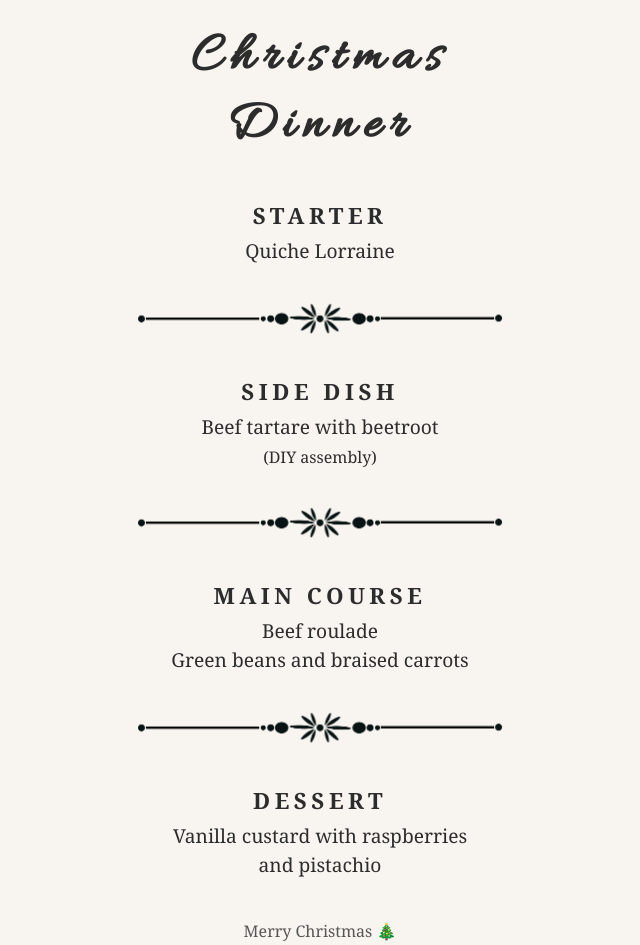
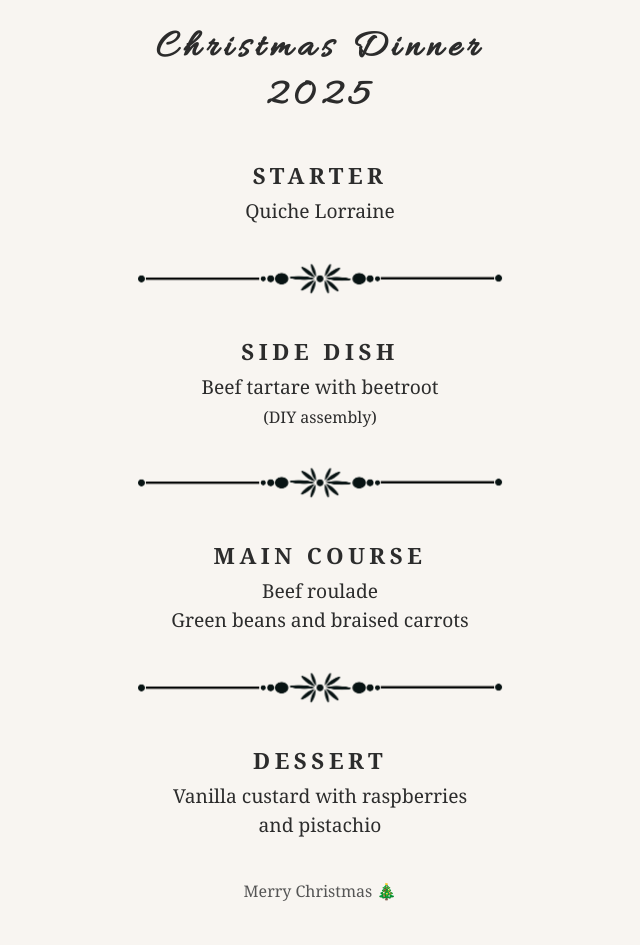
Before and after one commit to DAlexanderr/menu, a plain HTML site: page index.html in a window 1280 px wide. Shown: the whole page, without its empty margins (320-960 px from the left). Drawn offline with Linux system fonts and the light colour scheme; a web font is replaced by a local one.

Commit message:
Update heading and font size in index.html

```diff
--- a/index.html
+++ b/index.html
@@ -44,7 +44,7 @@
     h1 {
       text-align: center;
       font-family: "Allura", cursive;
-      font-size: 3.4rem;
+      font-size: 2.4rem;
       letter-spacing: 0.15em;
       margin-bottom: 16px;
     }
@@ -90,7 +90,7 @@
 
 <body>
   <div class="menu">
-    <h1>Christmas Dinner</h1>
+    <h1>Christmas Dinner 2025</h1>
 
     <div class="course">
       <h2>Starter</h2>
```
